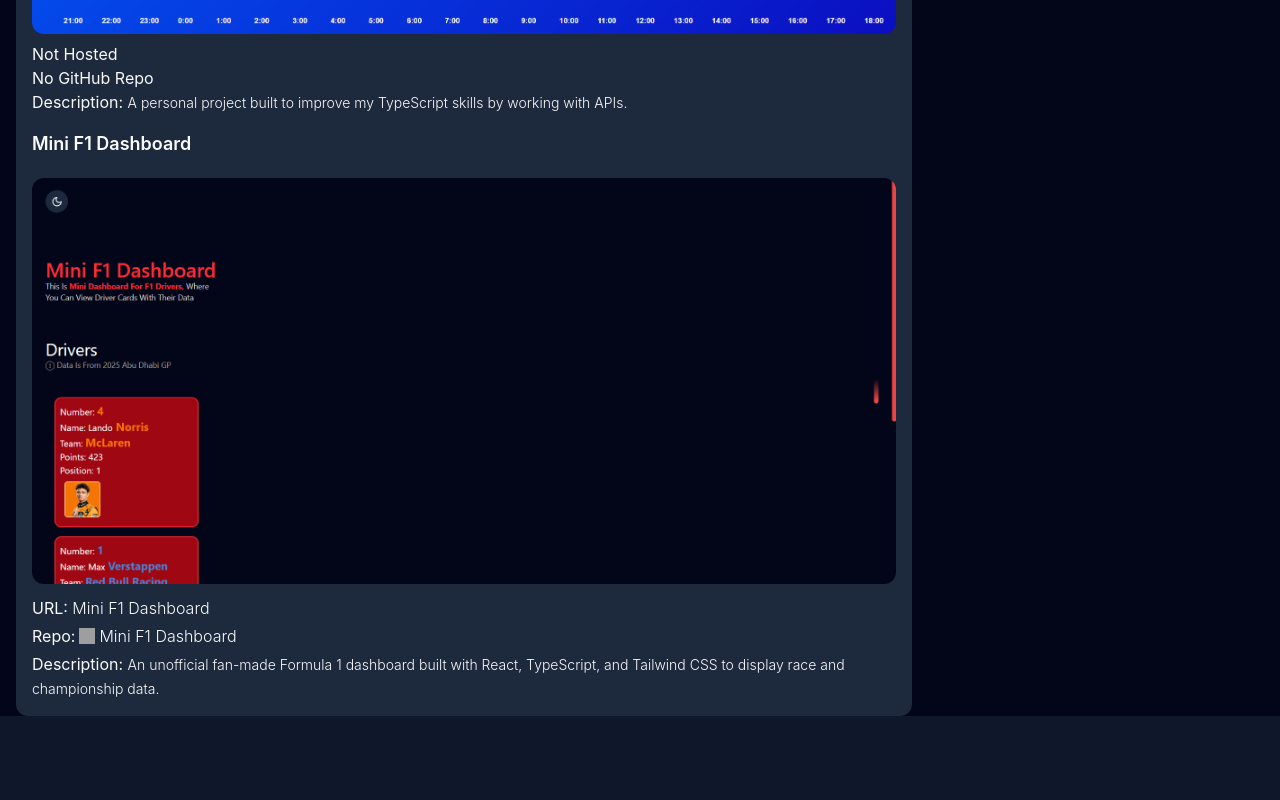
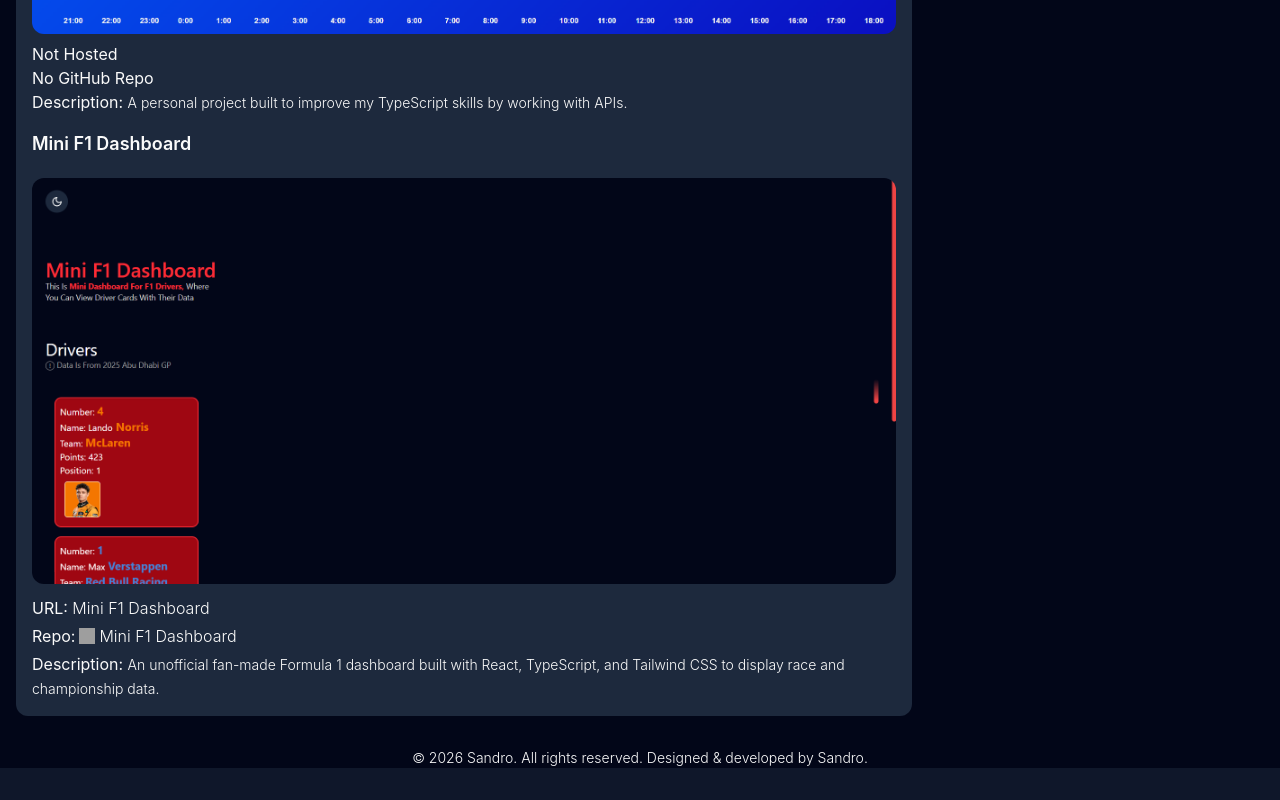
Before and after one commit to sandro-dev26/mini-portfolio, a React (Vite) app: page / in a window 1280 px wide. Shown: the part 2031-2831 px from the top of the page. Before the commit the page ends 2763 px from the top, so only its background shows below. Built offline with nearby package versions, Linux system fonts and the light colour scheme; grey boxes are pictures that could not be loaded.

Commit message:
Create footer

```diff
--- a/src/App.tsx
+++ b/src/App.tsx
@@ -4,6 +4,7 @@
 import Timeline from "./sections/timeline";
 import Skills from "./sections/skills";
 import Projects from "./sections/project";
+import Footer from "./sections/footer";
 import SunIcon from "./components/sunicon";
 import MoonIcon from "./components/moonicon";
 
@@ -42,6 +43,7 @@
         <Skills darkMode={darkModeTheme} />
         <Projects darkMode={darkModeTheme} />
       </main>
+      <Footer />
     </div>
   );
 }
--- a/src/sections/footer.tsx
+++ b/src/sections/footer.tsx
@@ -0,0 +1,17 @@
+type TimelineProps = {
+  darkMode: boolean;
+};
+
+function Footer() {
+  return (
+    <>
+      <footer className="flex flex-col items-center justify-center text-center m-8">
+        <span className="text-sm font-light">
+          © 2026 Sandro. All rights reserved. Designed & developed by Sandro.
+        </span>
+      </footer>
+    </>
+  );
+}
+
+export default Footer;
```
